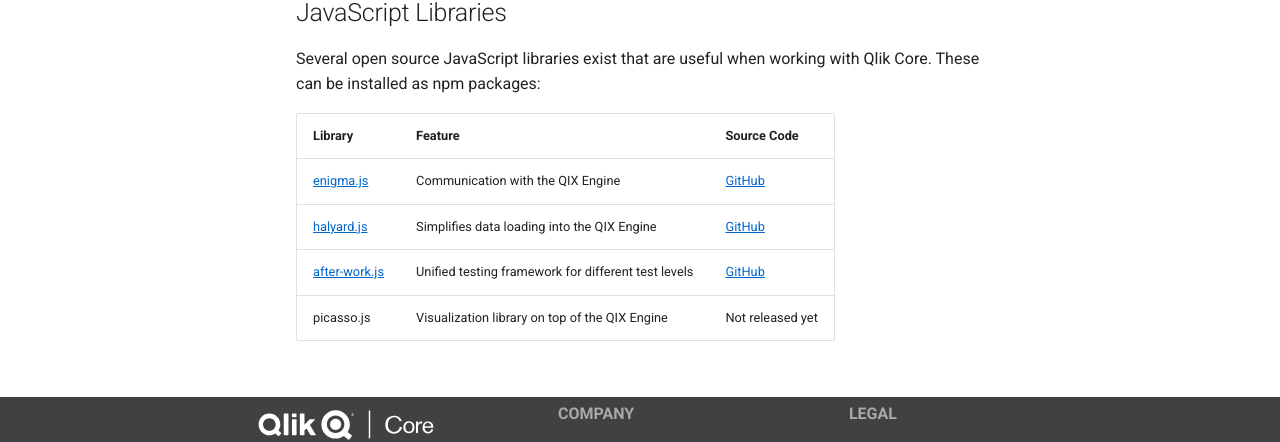
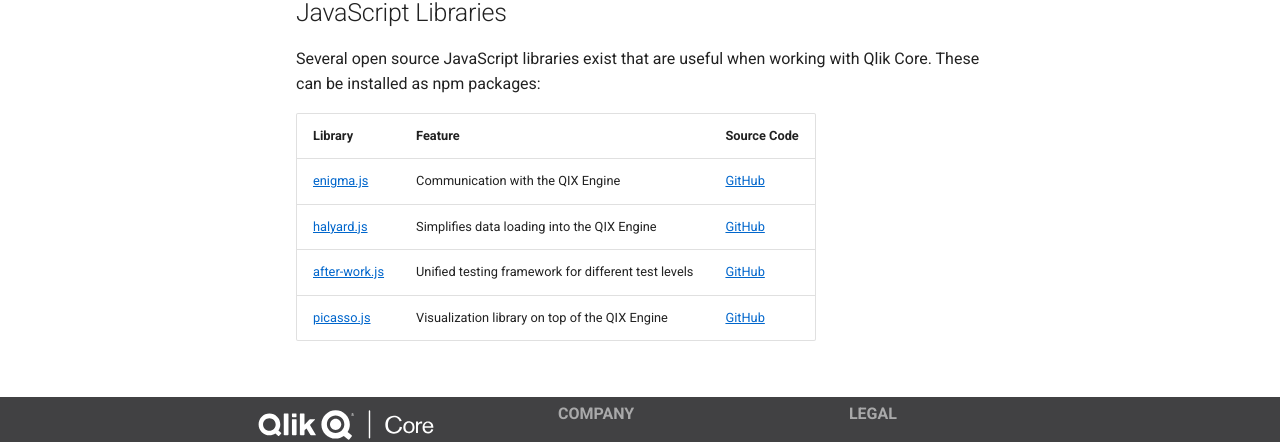
Before and after one commit to qlik-oss/core-website, an MkDocs documentation site: the page built from docs/docs/downloads.md, in a window 1280 px wide and 1347 px high. Shown: the part 677-1119 px from the top of the window. Built offline with MkDocs 1.6.1 and Material for MkDocs 9.7.7, drawn with Linux system fonts in a browser that asks for light colours; old or Windows-style settings are respelled for this version of MkDocs.

Commit message:
Fix picasso.js links (#199)

```diff
--- a/docs/docs/downloads.md
+++ b/docs/docs/downloads.md
@@ -20,4 +20,4 @@
 | [enigma.js](https://www.npmjs.com/package/enigma.js) | Communication with the QIX Engine | [GitHub](https://github.com/qlik-oss/enigma.js/) |
 | [halyard.js](https://www.npmjs.com/package/halyard.js) | Simplifies data loading into the QIX Engine | [GitHub](https://github.com/qlik-oss/halyard.js) |
 | [after-work.js](https://www.npmjs.com/package/after-work.js) | Unified testing framework for different test levels | [GitHub](https://github.com/qlik-oss/after-work.js) |
-| picasso.js | Visualization library on top of the QIX Engine | Not released yet |
+| [picasso.js](https://www.npmjs.com/package/picasso.js) | Visualization library on top of the QIX Engine | [GitHub](https://github.com/qlik-oss/picasso.js/) |
```
Also changed, not shown: docs/docs/tutorials/hello-visualization.md (+1 -1 lines).
